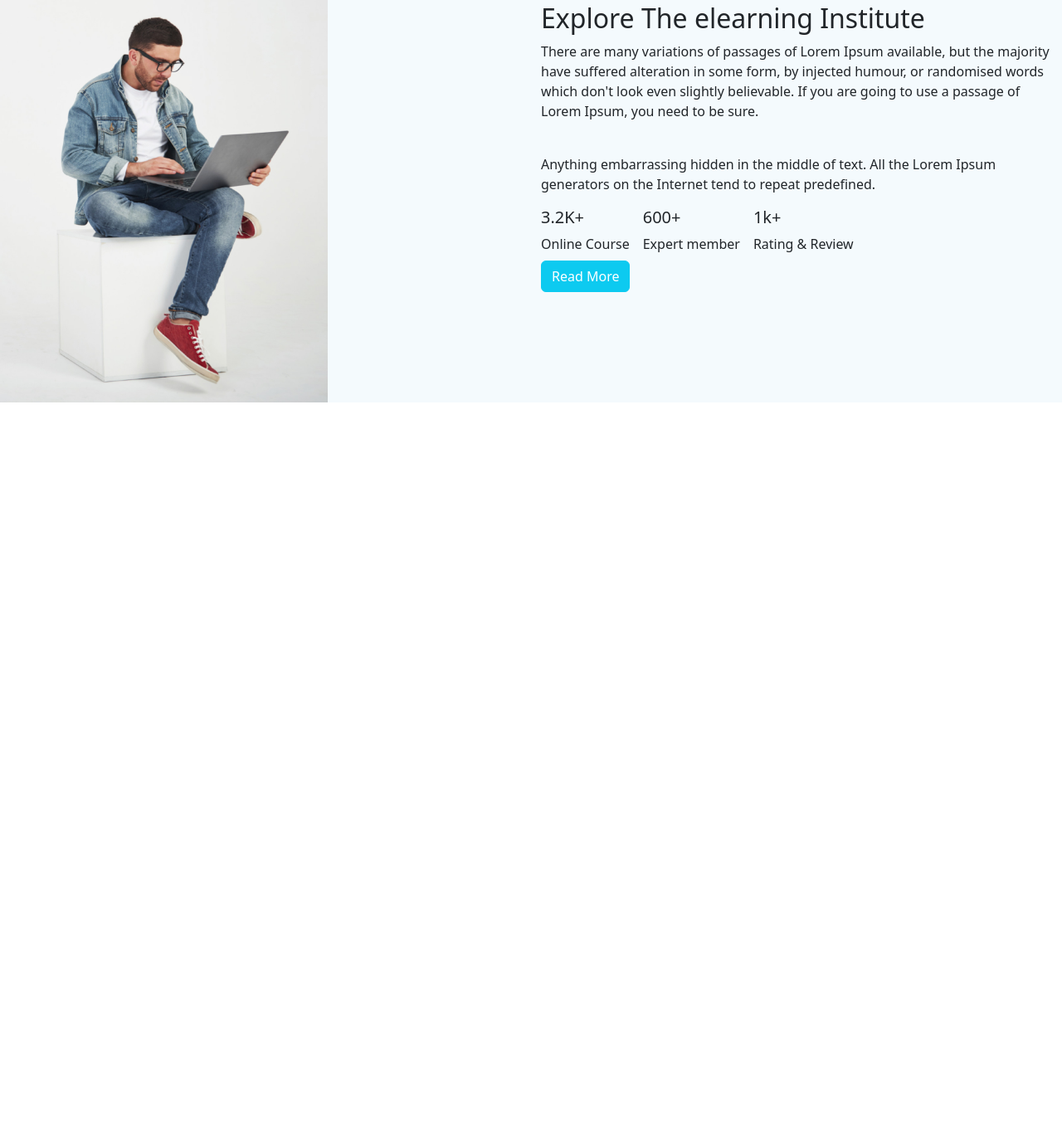
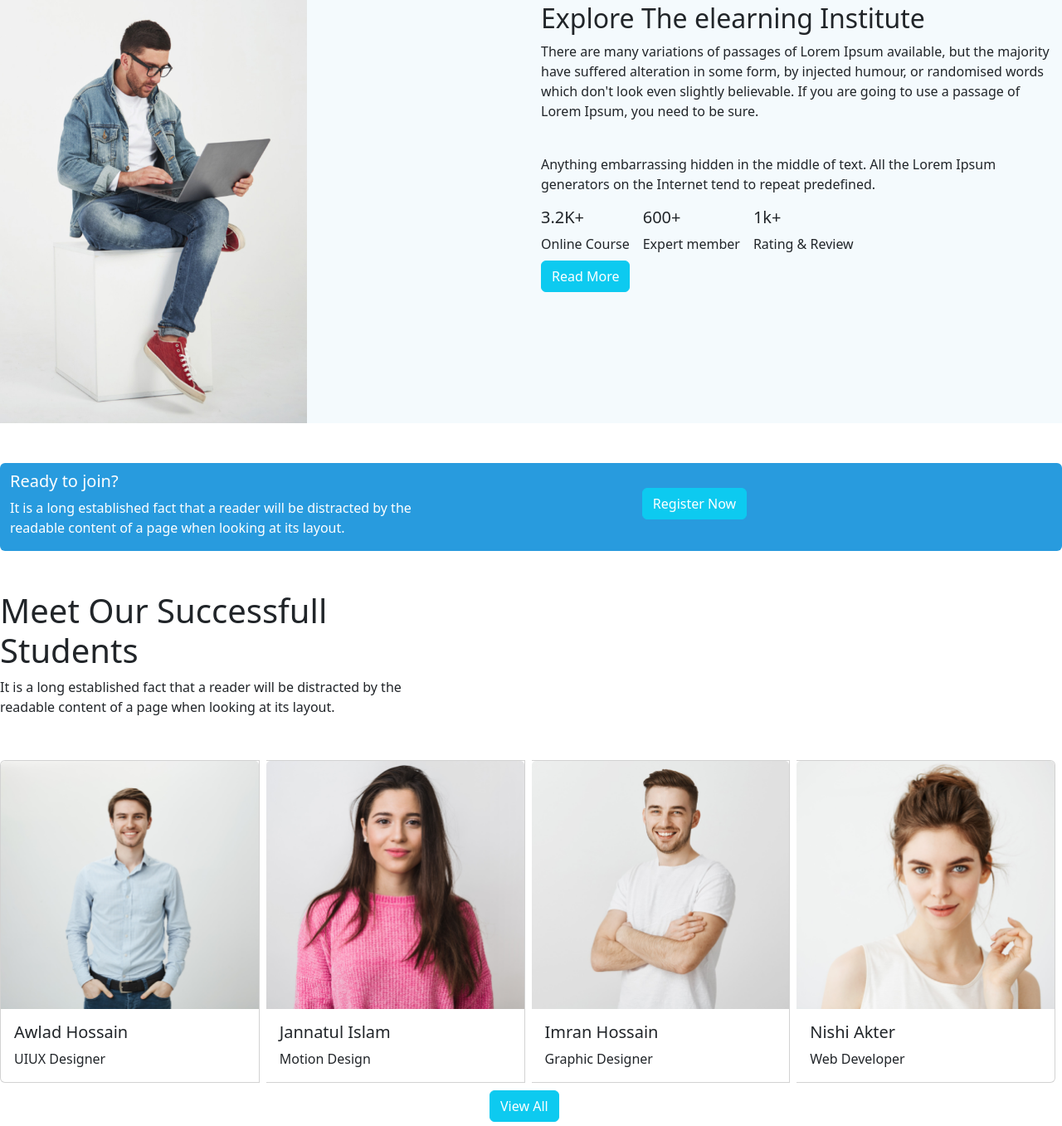
Before and after one commit to alhaj-cmd/ed-tech-website, a plain HTML site: page index.html in a window 1280 px wide. Shown: the part 1159-2516 px from the top of the page at 83% size. Before the commit the page ends 1644 px from the top, so only its background shows below. Drawn offline with Linux system fonts and the light colour scheme.

Commit message:
student section

```diff
--- a/index.html
+++ b/index.html
@@ -128,14 +128,14 @@
       <!-- courses -->
       <section>
         <div class="containers">
-          <div class="course-item   text-center">
+          <div class="course-item col text-center">
             <h2>Discover Our Popular <br> Courses</h2>
             <p>It is a long established fact that a reader will be distracted by the readable <br>
               content of a page when looking at its layout.</p>
           </div>
           <div class="course-area">
             <div class="row row-cols-1">
-              <div class="col col-md-6 ">
+              <div class="col col-md-6 col-sm-12 ">
                 <div class="course  border course d-flex bg-light">
                   <img class="" src="images/course/course-1.png" alt="">
                   <div class="courses-test">
@@ -146,7 +146,7 @@
                   </div>
                 </div>
               </div>
-              <div class="col col-md-6">
+              <div class="col col-md-6 col-sm-12">
                 <div class="course  border course d-flex bg-light">
                   <img class="" src="images/course/course-2.png" alt="">
                   <div class="courses-test">
@@ -157,7 +157,7 @@
                   </div>
                 </div>
               </div>
-              <div class="col col-md-6">
+              <div class="col col-md-6 col-sm-12">
                 <div class="course  border course d-flex bg-light">
                   <img class="" src="images/course/course-3.png" alt="">
                   <div class="courses-test">
@@ -168,7 +168,7 @@
                   </div>
                 </div>
               </div>
-              <div class="col col-md-6">
+              <div class="col col-md-6 col-sm-12">
                 <div class="course  border course d-flex bg-light">
                   <img class="" src="images/course/course-4.png" alt="">
                   <div class="courses-test">
@@ -179,7 +179,7 @@
                   </div>
                 </div>
               </div>
-              <div class="col col-md-6">
+              <div class="col col-md-6 col-sm-12">
                 <div class="course  border course d-flex bg-light">
                   <img class="" src="images/course/course-5.png" alt="">
                   <div class="courses-test">
@@ -190,10 +190,10 @@
                   </div>
                 </div>
               </div>
-              <div class="col col-md-6">
+              <div class="col col-md-6 col-sm-12">
                 <div class="course  border course d-flex bg-light">
                   <img class="" src="images/course/course-6.png" alt="">
-                  <div class="courses-test">
+                  <div class="col courses-test">
                     <h6>Motion Graphics</h6>
                     <p>Some quick example text to build on the card title
                       and make up the bulk of the card.</p>
@@ -215,7 +215,7 @@
         <div class="institute-items ">
           <div class="row row-cols-1">
             <div class="col d-flex  col-md-6">
-             <img class="hight:500px weight:300px" src="images/working.png" alt="">
+             <img class="weight:280px" src="images/working.png" alt="">
             </div>
             <div class="container col  col-md-6">
               <div class="my-5">
@@ -242,7 +242,7 @@
                       <span>Rating & Review</span>
                      </div>
                     </div>
-                     <button type="button" class="btn btn-info my-2 text-center text-white" data-bs-toggle="modal" data-bs-target="#staticBackdrop" >
+                     <button type="button" class="btn btn-info my-2 text-center text-white" >
                      Read More
                   </button>
               </div>
@@ -250,6 +250,72 @@
           </div>
         </div>
       </section>
+      <!-- this is register site -->
+
+      <section>
+        <div class="register-items my-5 rounded">
+          <div class="row container justify-content-between">
+            <div class="col col-md-6 text-white regi-text">
+              <h5>Ready to join?</h5>
+              <p>It is a long established fact that a reader will be distracted by the
+                readable content of a page when looking at its layout.</p>
+
+            </div>
+            <div class="col  col-md-6 regi-btn">
+              <button type="button" class="btn btn-info  text-center text-white" data-bs-toggle="modal" data-bs-target="#staticBackdrop" >
+                Register Now
+             </button>
+            </div>
+        </div>
+        </div>
+      </section>
+     <!-- our student -->
+     <section class="students">
+      <div class="student-area my-5">
+      <h1>Meet Our Successfull<br>
+        Students</h1>
+        <p>It is a long established fact that a reader will be distracted by the<br>
+          readable content of a page when looking at its layout.</p>
+        </div>
+        <div class="card-group">
+          <div class="card my-1 me-2">
+            <img src="images/student/student-1.png" class="card-img-top" alt="...">
+            <div class="card-body">
+              <h5 class="card-title">Awlad Hossain</h5>
+              <p class="card-text">UIUX Designer</p>
+
+            </div>
+          </div>
+          <div class="card my-1 me-2">
+            <img src="images/student/student-2.png" class="card-img-top" alt="...">
+            <div class="card-body">
+              <h5 class="card-title">Jannatul Islam</h5>
+              <p class="card-text">Motion Design</p>
+
+            </div>
+          </div>
+          <div class="card my-1 me-2">
+            <img src="images/student/student-3.png" class="card-img-top" alt="...">
+            <div class="card-body">
+              <h5 class="card-title">Imran Hossain</h5>
+              <p class="card-text">Graphic Designer</p>
+
+            </div>
+          </div>
+          <div class="card my-1 me-2">
+            <img src="images/student/student-4.png" class="card-img-top" alt="...">
+            <div class="card-body">
+              <h5 class="card-title">Nishi Akter</h5>
+              <p class="card-text">Web Developer</p>
+
+            </div>
+          </div>
+
+        </div>
+        <button type="button" class="btn btn-info text-center text-white" data-bs-toggle="modal" data-bs-target="#staticBackdrop" >
+          View All
+       </button>
+     </section>
     </main>
     <script src="style/js/bootstrap.bundle.min.js"></script>
 </body>
--- a/style/css/style.css
+++ b/style/css/style.css
@@ -1,6 +1,11 @@
 .btn-head{
     border: 2px solid #289BDE;
     color: #289BDE;
+
+}
+body{
+    margin: 0;
+    padding: 0;
 
 }
 .image-h{
@@ -38,7 +43,27 @@
     background-color: #F4FAFD;
 }
 .institute-items img{
-    height: 530px;
+    height: 555px;
+    width: 370px;
 
 
 }
+.register-items{
+    background-color: #289BDE;
+    margin-top: 30px;
+
+}
+.regi-text{
+    margin-top: 10px;
+}
+.regi-btn{
+    text-align: center;
+    margin-top: 30px;
+}
+.students button{
+    margin: 5px -50px;
+    position:relative;
+    top:50%;
+    left:50%;
+
+}
```
